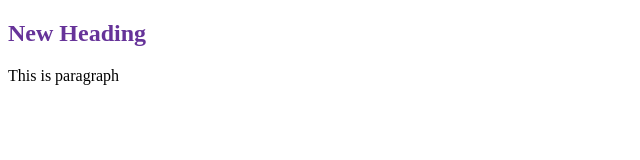
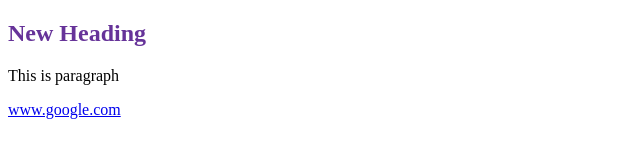
Before and after one commit to chandan-pradhan-8/Localrepository, a plain HTML site: page index.html in a window 1280 px wide. Shown: the whole page, without its empty margins (0-640 px from the left). Drawn offline with Linux system fonts and the light colour scheme.

Commit message:
add anchor tag

```diff
--- a/index.html
+++ b/index.html
@@ -9,5 +9,6 @@
 <body>
     <h2>New Heading</h2>
     <p>This is paragraph</p>
+    <a href="#" > www.google.com</a>
 </body>
 </html>
```
